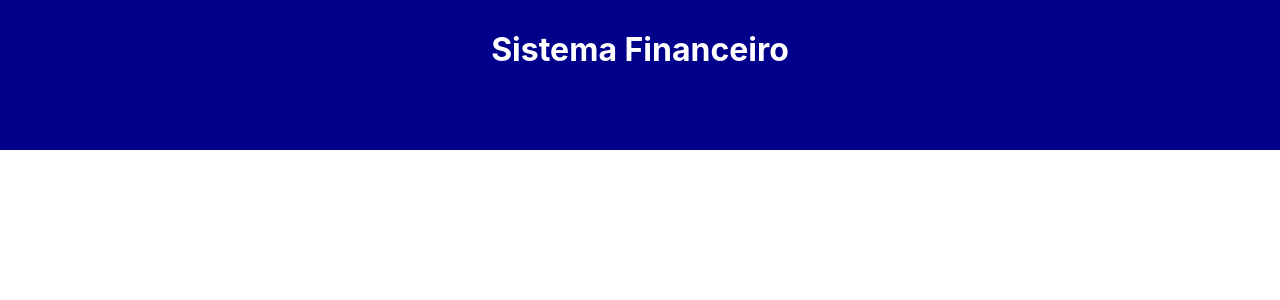
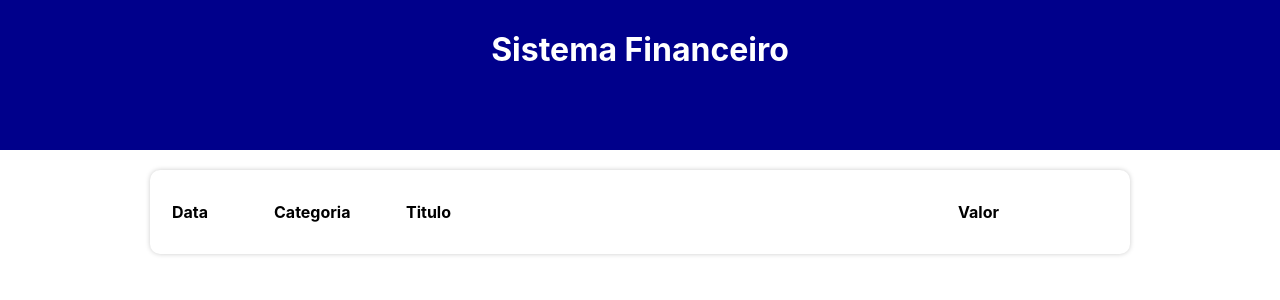
Before and after one commit to gemaquejr/react-expense-manager, a React (Create React App) app: page / in a window 1280 px wide. Shown: the top 300 px of the page. Built offline with nearby package versions, Linux system fonts and the light colour scheme.

Commit message:
Adiciona head no componente TableArea
Signed-off-by: gemaquejr <gemaquejr@hotmail.com>

```diff
--- a/src/App.tsx
+++ b/src/App.tsx
@@ -5,6 +5,8 @@
 import { categories } from './data/categories';
 import { items } from './data/items';
 import { getCurrentMonth, filterListByMonth } from './helpers/dateFilter';
+
+import { TableArea } from './components/TableArea';
 
 const App = () => {
   const [list, setList] = useState(items);
@@ -23,7 +25,7 @@
         </C.HeaderText>
       </C.Header>
       <C.Body>
-
+        <TableArea />
       </C.Body>
     </C.Container>
   );
--- /dev/null
+++ b/src/components/TableArea/index.tsx
@@ -0,0 +1,16 @@
+import * as C from './styles'
+
+export const TableArea = () => {
+    return (
+        <C.Table>
+            <thead>
+                <tr>
+                    <C.TableHeadColumn width={100}>Data</C.TableHeadColumn>
+                    <C.TableHeadColumn width={130}>Categoria</C.TableHeadColumn>
+                    <C.TableHeadColumn>Titulo</C.TableHeadColumn>
+                    <C.TableHeadColumn width={150}>Valor</C.TableHeadColumn>
+                </tr>
+            </thead>
+        </C.Table>
+    )
+}
--- /dev/null
+++ b/src/components/TableArea/styles.ts
@@ -0,0 +1,16 @@
+import styled from "styled-components";
+
+export const Table = styled.table`
+    width: 100%;
+    background-color: #FFF;
+    padding: 20px;
+    box-shadow: 0px 0px 5px #CCC;
+    border-radius: 10px;
+    margin-top: 20px;
+`;
+
+export const TableHeadColumn = styled.th<{ width?: number}>`
+    width: ${props => props.width ? `${props.width}px` : 'auto'};
+    padding: 10px 0;
+    text-align: left;
+`;
```
